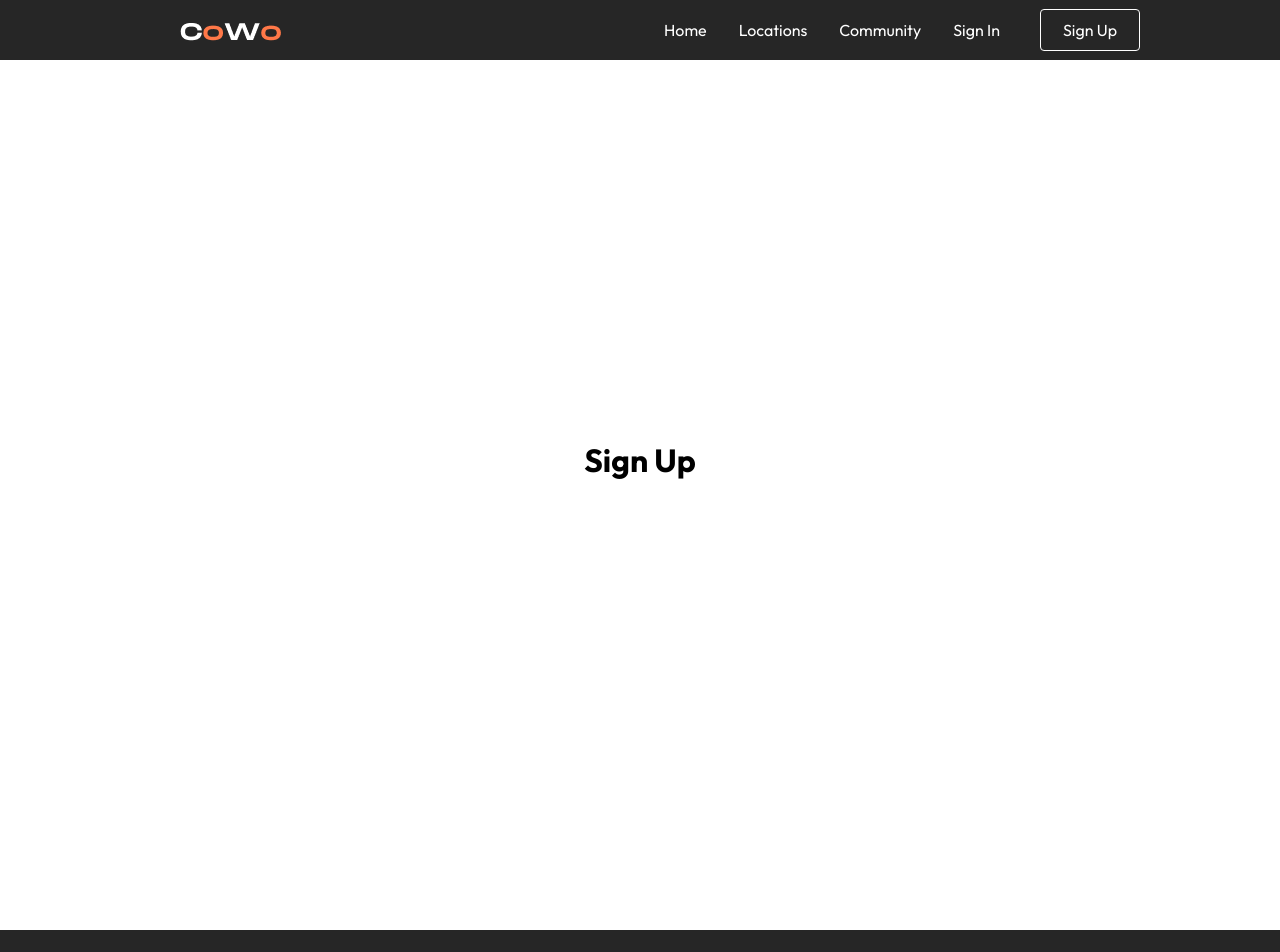
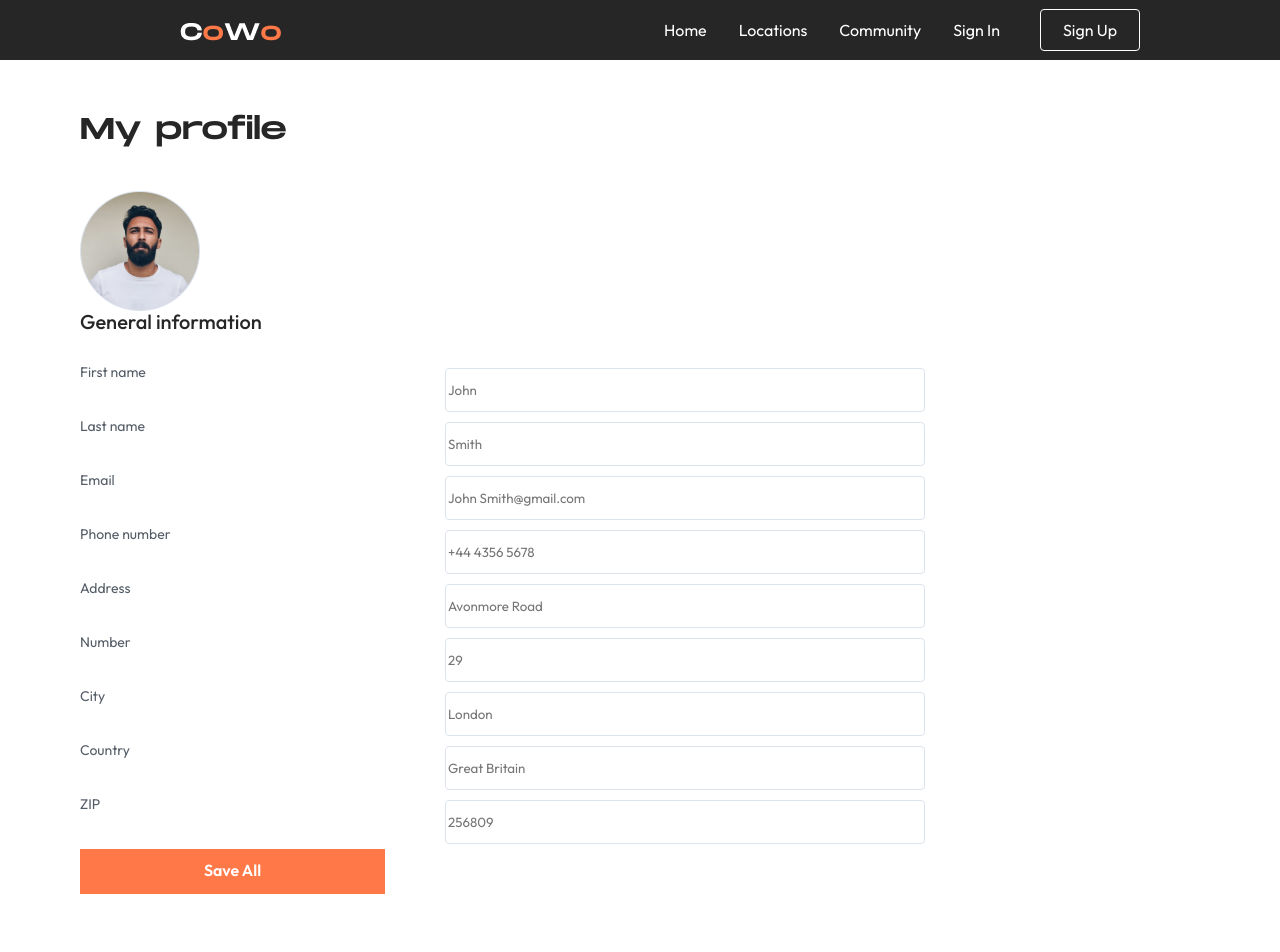
Before and after one commit to Nizami9/coworking, a React (Create React App) app: page /sign-up in a window 1280 px wide. Shown: the top 952 px of the page. Built offline with nearby package versions, Linux system fonts and the light colour scheme.

Commit message:
finish Sign-Up section

```diff
--- a/src/App.js
+++ b/src/App.js
@@ -4,7 +4,7 @@ import Navbar from "./Components/Navbar";
 import Locations from "./Components/MainPage/Locations";
 import Community from "./Components/MainPage/Community";
 import Signin from "./Components/MainPage/Signin";
-import SignUp from "./Components/MainPage/SignUp";
+import SignUp from "./Components/MainPage/SignUp/SignUp";
 import Home from "./Components/MainPage/Home/Home";
 import MyProfileLeftSide from "./Components/MyProfileLeftSide/MyProfileLeftSide";
 import MyProfile from "./Components/MyProfile/MyProfile";
--- a/src/Components/MainPage/SignUp.js
+++ /dev/null
@@ -1,16 +0,0 @@
-import React from 'react'
-
-const SignUp = () => {
-  return (
-    <div   style={{
-      display: 'flex',
-      justifyContent: 'center',
-      alignItems: 'center',
-      height: '100vh'
-  }}>
-         <h1>Sign Up</h1>
-    </div>
-  )
-}
-
-export default SignUp
--- /dev/null
+++ b/src/Components/MainPage/SignUp/SignUp.css
@@ -0,0 +1,80 @@
+.signUpSection {
+    display: flex;
+    width: 100%;
+}
+
+.signUpRightSide {
+    margin-top: 50px;
+    width: 100%;
+    display: flex;
+    flex-wrap: wrap;
+    margin-left: 80px;
+}
+
+.signUpRightSide > h1 {
+    width: 100%;
+    font-family: 'Monument';
+    font-style: normal;
+    font-weight: 400;
+    font-size: 30px;
+    line-height: 135%;
+    color: #262626;
+    margin-bottom: 40px;
+}
+
+.signUpRightSideH3 {
+    width: 100%;
+    font-family: 'Outfit';
+    font-style: normal;
+    font-weight: 500;
+    font-size: 20px;
+    line-height: 110%;
+    color: #262626;
+    margin-bottom: 30px;
+}
+
+.GIinput {
+    width: 100%;
+    display: flex;
+    flex-wrap: wrap;
+}
+
+label {
+    width: 30%;
+    font-family: 'Outfit';
+    font-style: normal;
+    font-weight: 400;
+    font-size: 14px;
+    line-height: 130%;
+    color: #555D67;
+}
+
+.inputGI {
+    margin: 5px;
+    box-sizing: border-box;
+    width: 40%;
+    height: 44px;
+    border: 1px solid #DCE3ED;
+    border-radius: 4px;
+}
+
+.signUpRightSide > form {
+    width: 100%;
+}
+
+.signUpButton {
+    width:305px;
+    height:45px;
+    background: #FF7848;
+    border: none;
+}
+
+.signUpButton>p {
+    font-family: 'Outfit';
+    font-style: normal;
+    font-weight: 600;
+    font-size: 16px;
+    line-height: 120%;
+    text-align: center;
+    color: #FFFFFF;
+}
--- /dev/null
+++ b/src/Components/MainPage/SignUp/SignUp.js
@@ -0,0 +1,43 @@
+import React from 'react';
+import MyProfileLeftSide from '../../MyProfileLeftSide/MyProfileLeftSide';
+import "./SignUp.css";
+import ProfileImage from "../../MyProfileLeftSide/ProfileImages/Ellipse.png";
+
+const SignUp = () => {
+  return (
+    <div className='signUpSection'>
+      <div className='signUpRightSide'>
+        <h1>My profile</h1>
+        <img src={ProfileImage}></img>
+        <h3 className='signUpRightSideH3'>General information</h3>
+        <form>
+          <div className='GIinput'>
+              <label>First name</label>
+              <input placeholder='John' className='inputGI'></input>
+              <label>Last name</label>
+              <input placeholder='Smith' className='inputGI'></input>
+              <label>Email</label>
+              <input placeholder='John Smith@gmail.com' className='inputGI'></input>
+              <label>Phone number</label>
+              <input placeholder='+44 4356 5678' className='inputGI'></input>
+
+          {/* <h3 className='signUpRightSideH3'>Address</h3> */}
+          <label>Address</label>
+          <input placeholder='Avonmore Road' className='inputGI'></input>
+          <label>Number</label>
+          <input placeholder='29' className='inputGI'></input>
+          <label>City</label>
+          <input placeholder='London' className='inputGI'></input>
+          <label>Country</label>
+          <input placeholder='Great Britain' className='inputGI'></input>
+          <label>ZIP</label>
+          <input placeholder='256809' className='inputGI'></input>
+          </div>
+          <button className='signUpButton'><p>Save All</p></button>
+        </form>
+      </div>
+    </div>
+  )
+}
+
+export default SignUp
```
